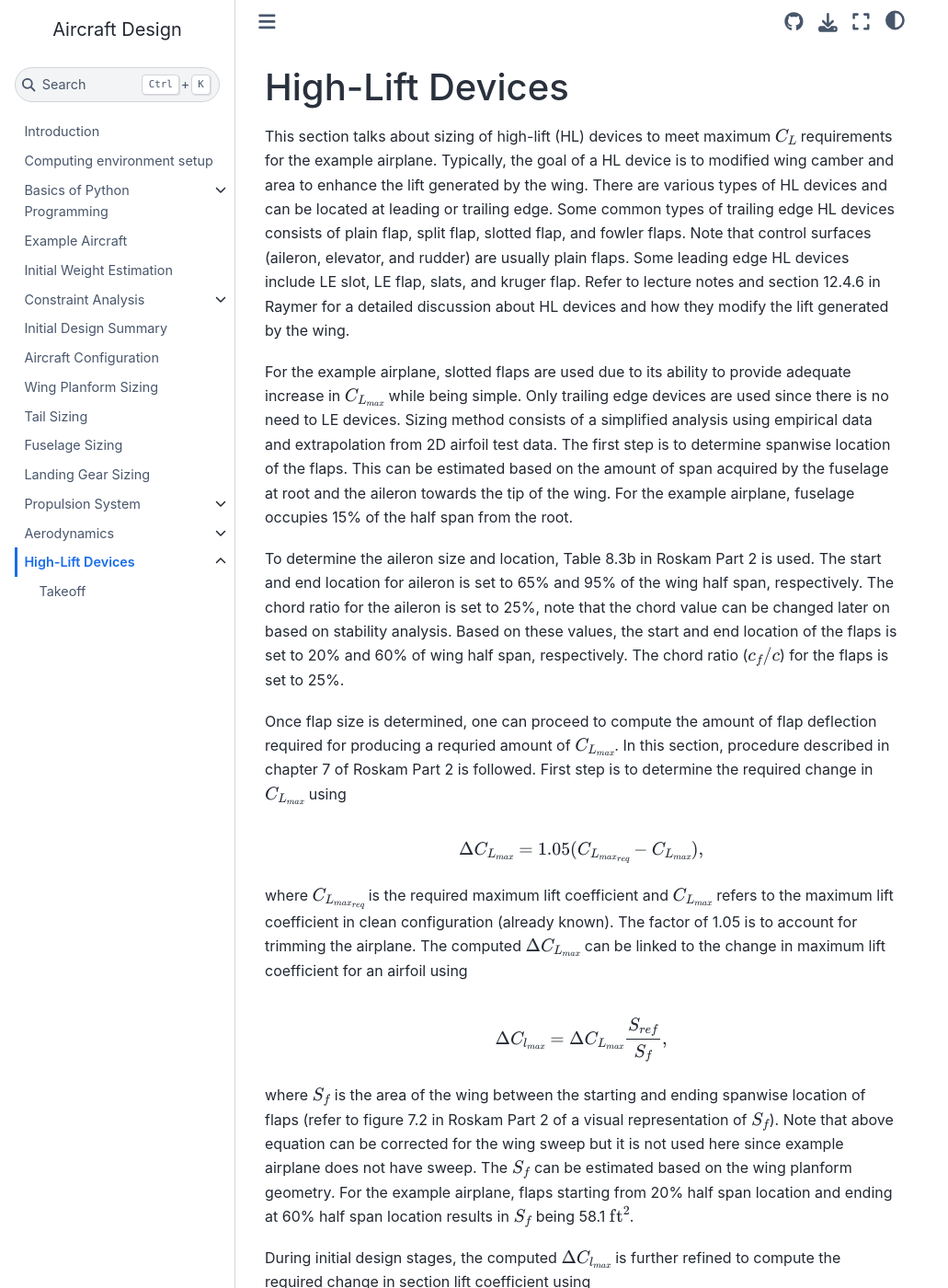
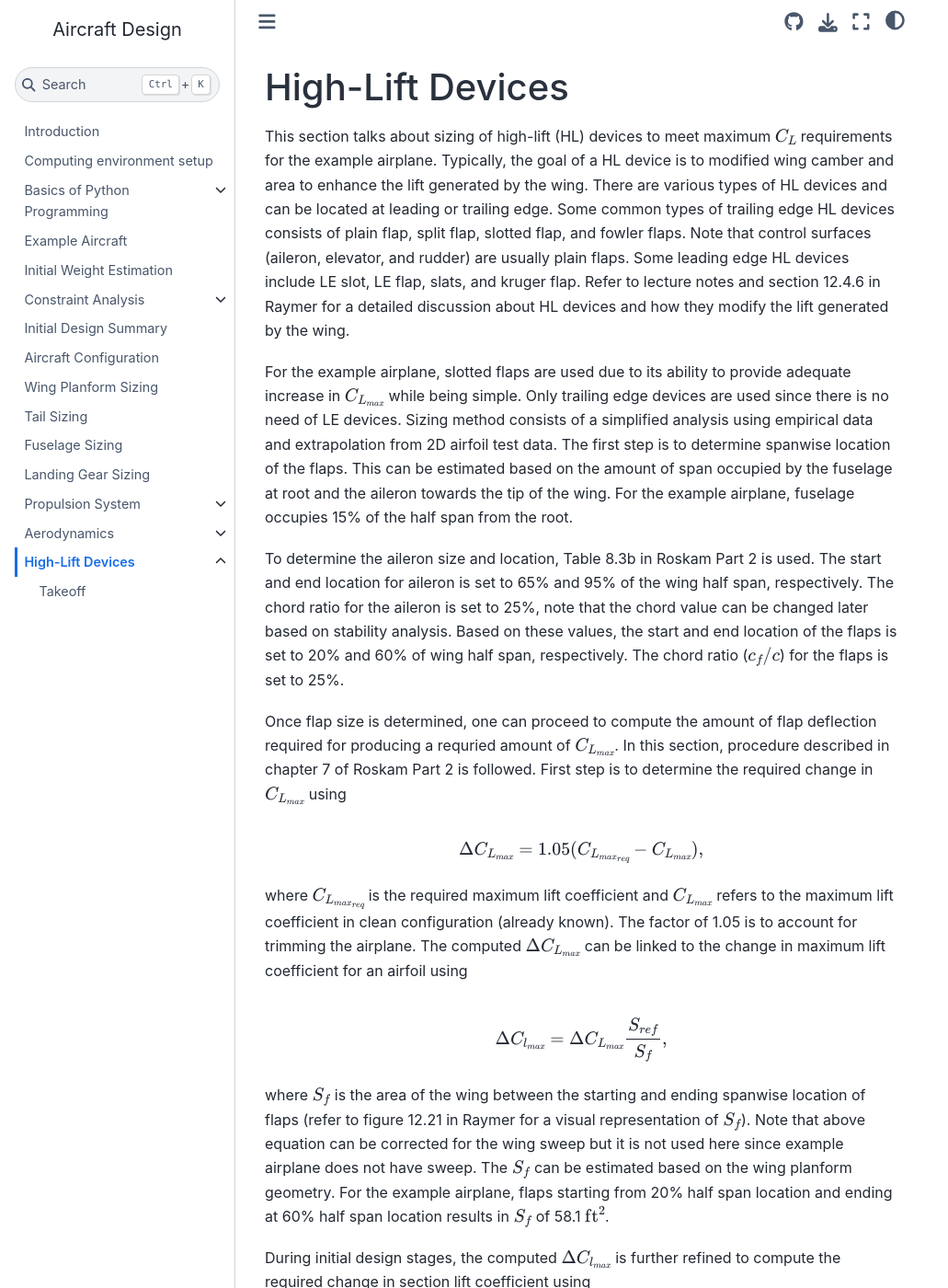
Before and after one commit to ComputationalDesignLab/aircraft-design, a Jupyter Book: the page built from book/hl_devices/intro.md, in a window 1280 px wide and 1400 px high. Shown: the whole window at 92% size, without its empty margins (0-1031 px from the left). Built offline with Jupyter Book 1.0.4 settings and Sphinx 7.4.7 and the Sphinx Book theme 1.1.4, drawn with Linux system fonts in a browser that asks for light colours; some of the changed text lies outside the part shown.

Commit message:
corrected typos and updated some values

```diff
--- a/book/hl_devices/intro.md
+++ b/book/hl_devices/intro.md
@@ -2,9 +2,9 @@
 
 This section talks about sizing of high-lift (HL) devices to meet maximum $C_L$ requirements for the example airplane. Typically, the goal of a HL device is to modified wing camber and area to enhance the lift generated by the wing. There are various types of HL devices and can be located at leading or trailing edge. Some common types of trailing edge HL devices consists of plain flap, split flap, slotted flap, and fowler flaps. Note that control surfaces (aileron, elevator, and rudder) are usually plain flaps. Some leading edge HL devices include LE slot, LE flap, slats, and kruger flap. Refer to lecture notes and section 12.4.6 in Raymer for a detailed discussion about HL devices and how they modify the lift generated by the wing.
 
-For the example airplane, slotted flaps are used due to its ability to provide adequate increase in $C_{L_{max}}$ while being simple. Only trailing edge devices are used since there is no need to LE devices. Sizing method consists of a simplified analysis using empirical data and extrapolation from 2D airfoil test data. The first step is to determine spanwise location of the flaps. This can be estimated based on the amount of span acquired by the fuselage at root and the aileron towards the tip of the wing. For the example airplane, fuselage occupies 15% of the half span from the root.
+For the example airplane, slotted flaps are used due to its ability to provide adequate increase in $C_{L_{max}}$ while being simple. Only trailing edge devices are used since there is no need of LE devices. Sizing method consists of a simplified analysis using empirical data and extrapolation from 2D airfoil test data. The first step is to determine spanwise location of the flaps. This can be estimated based on the amount of span occupied by the fuselage at root and the aileron towards the tip of the wing. For the example airplane, fuselage occupies 15% of the half span from the root.
 
-To determine the aileron size and location, Table 8.3b in Roskam Part 2 is used. The start and end location for aileron is set to 65% and 95% of the wing half span, respectively. The chord ratio for the aileron is set to 25%, note that the chord value can be changed later on based on stability analysis. Based on these values, the start and end location of the flaps is set to 20% and 60% of wing half span, respectively. The chord ratio ($c_f/c$) for the flaps is set to 25%.
+To determine the aileron size and location, Table 8.3b in Roskam Part 2 is used. The start and end location for aileron is set to 65% and 95% of the wing half span, respectively. The chord ratio for the aileron is set to 25%, note that the chord value can be changed later based on stability analysis. Based on these values, the start and end location of the flaps is set to 20% and 60% of wing half span, respectively. The chord ratio ($c_f/c$) for the flaps is set to 25%.
 
 Once flap size is determined, one can proceed to compute the amount of flap deflection required for producing a requried amount of $C_{L_{max}}$. In this section, procedure described in chapter 7 of Roskam Part 2 is followed. First step is to determine the required change in $C_{L_{max}}$ using
 
@@ -18,7 +18,7 @@
     \Delta C_{l_{max}} = \Delta C_{L_{max}} \frac{S_{ref}}{S_f},
 $$
 
-where $S_f$ is the area of the wing between the starting and ending spanwise location of flaps (refer to figure 7.2 in Roskam Part 2 of a visual representation of $S_f$). Note that above equation can be corrected for the wing sweep but it is not used here since example airplane does not have sweep. The $S_f$ can be estimated based on the wing planform geometry. For the example airplane, flaps starting from 20% half span location and ending at 60% half span location results in $S_f$ being 58.1 $\text{ft}^2$.
+where $S_f$ is the area of the wing between the starting and ending spanwise location of flaps (refer to figure 12.21 in Raymer for a visual representation of $S_f$). Note that above equation can be corrected for the wing sweep but it is not used here since example airplane does not have sweep. The $S_f$ can be estimated based on the wing planform geometry. For the example airplane, flaps starting from 20% half span location and ending at 60% half span location results in $S_f$ of 58.1 $\text{ft}^2$.
 
 During initial design stages, the computed $\Delta C_{l_{max}}$ is further refined to compute the required change in section lift coefficient using
 
@@ -26,7 +26,7 @@
     \Delta C_l = \Delta C_{l_{max}} / K,
 $$
 
-where factor $K$ depends on the flap type and $c_f/c$, and is obtained from figure 7.4 in Roskam Part 2. For a single slotted flap with $c_f/c = 0.25$, the value of $K$ is set to 0.93. The $\Delta C_l$ can be linked to the deflection for a single slotted flap using
+where factor $K$ depends on the flap type and $c_f/c$, and is obtained from figure 7.4 in Roskam Part 2. For a single slotted flap with $c_f/c = 0.25$, the value of $K$ is set to 0.93. The $\Delta C_l$ can be computed based on deflection of a single slotted flap using
 
 $$
    \Delta C_l = C_{l_\alpha}\alpha_{\delta_f}\delta_f ,
```
Also changed, not shown: other parts of book/hl_devices/intro.md (+1 -1 lines), book/hl_devices/takeoff.ipynb.
